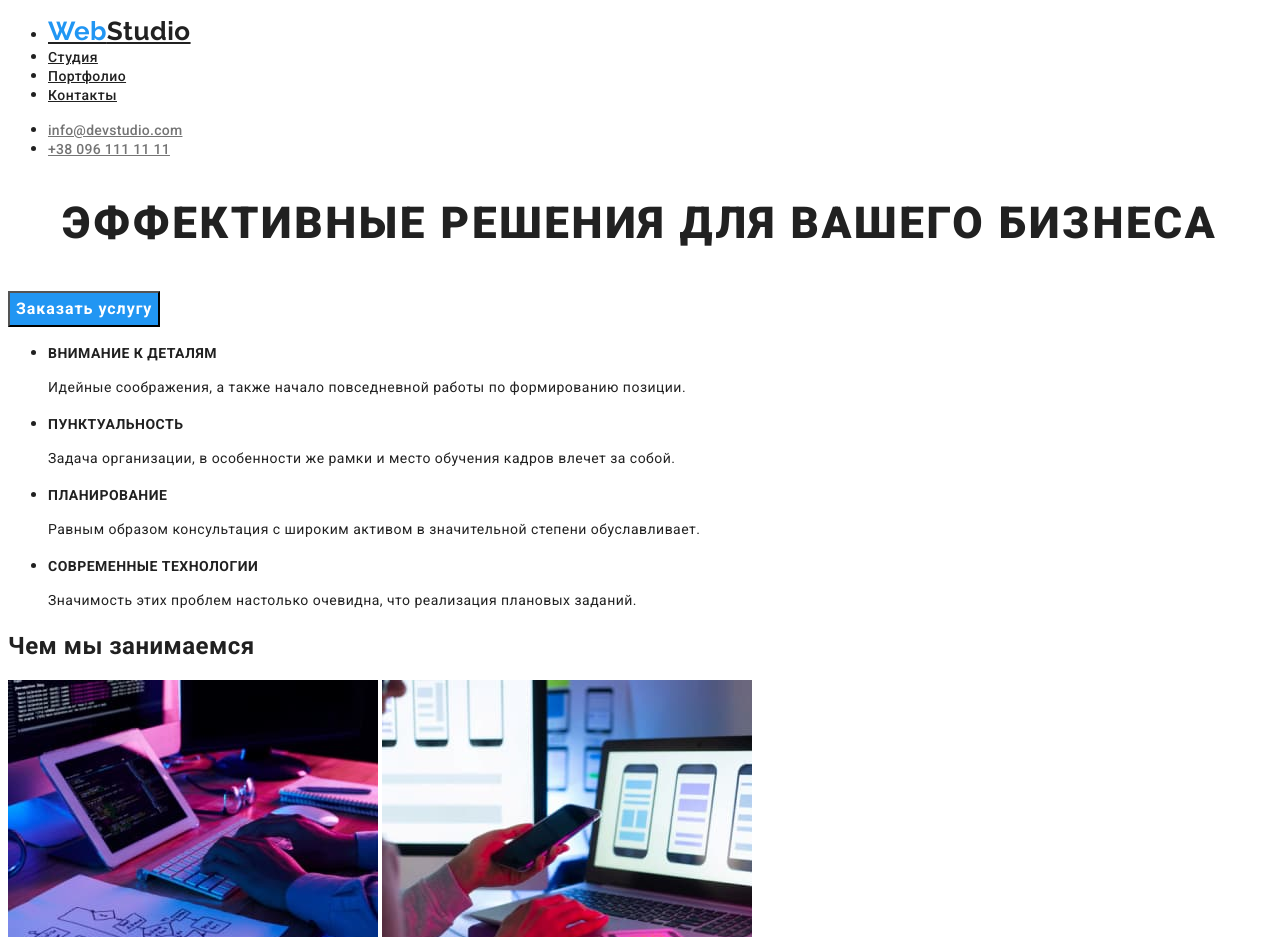
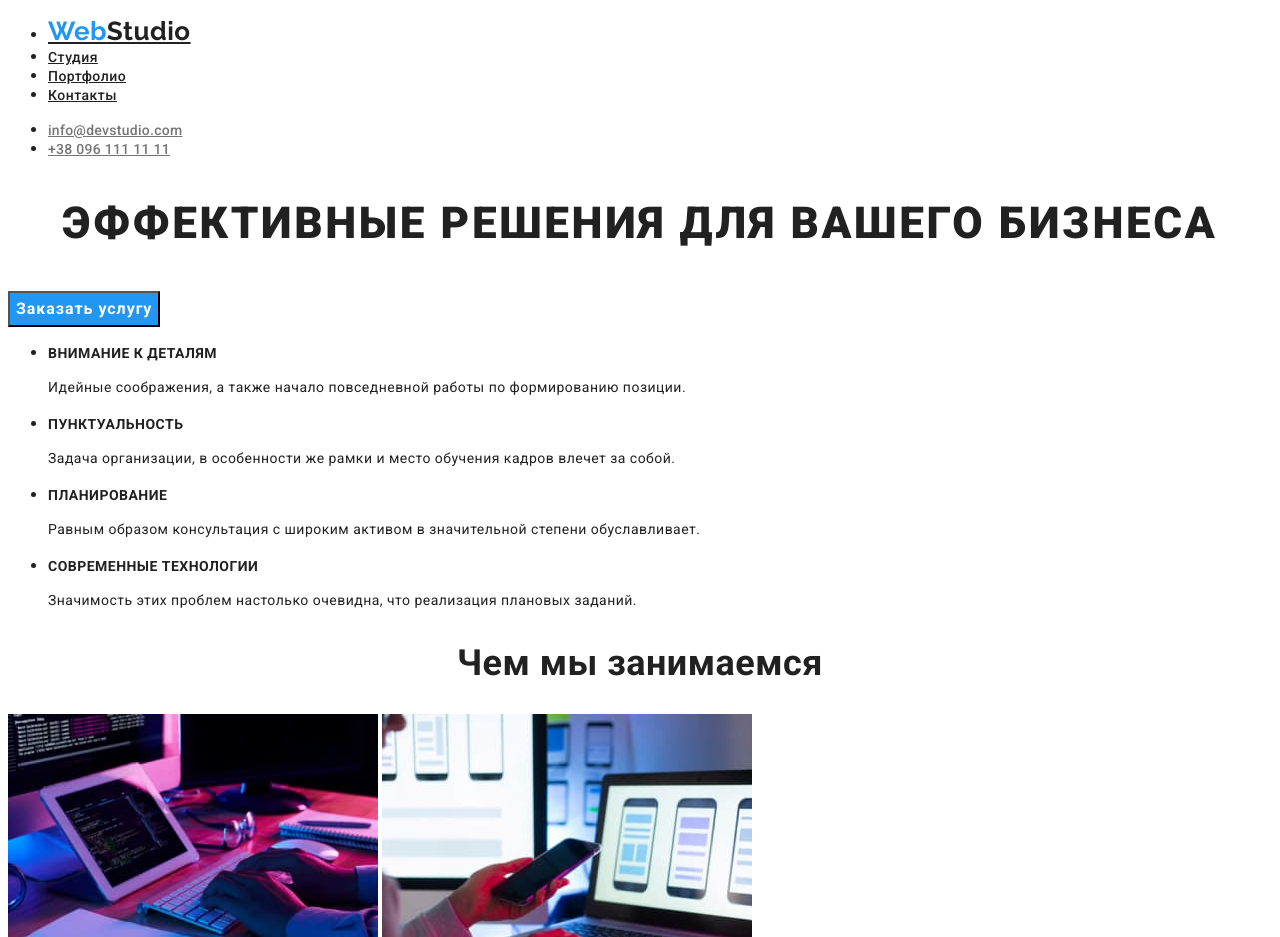
Before and after one commit to HELL4GAET/goit-markup-hw-02, a plain HTML site: page index.html in a window 1280 px wide. Shown: the top 937 px of the page. Drawn offline with Linux system fonts and the light colour scheme.

Commit message:
Чем мы занимаемся

```diff
--- a/css/styles.css
+++ b/css/styles.css
@@ -104,6 +104,14 @@ line-height: 1.14;
         line-height: 1.71;
 }
 
+.details-logo {
+    font-family: Roboto, sans-serif;
+    font-weight: 700;
+    font-size: 36px;
+    line-height: 1.17;
+    text-align: center;
+}
+
 /* Наша команда */
 .our-team h2 {
     font-weight: 700;
```
